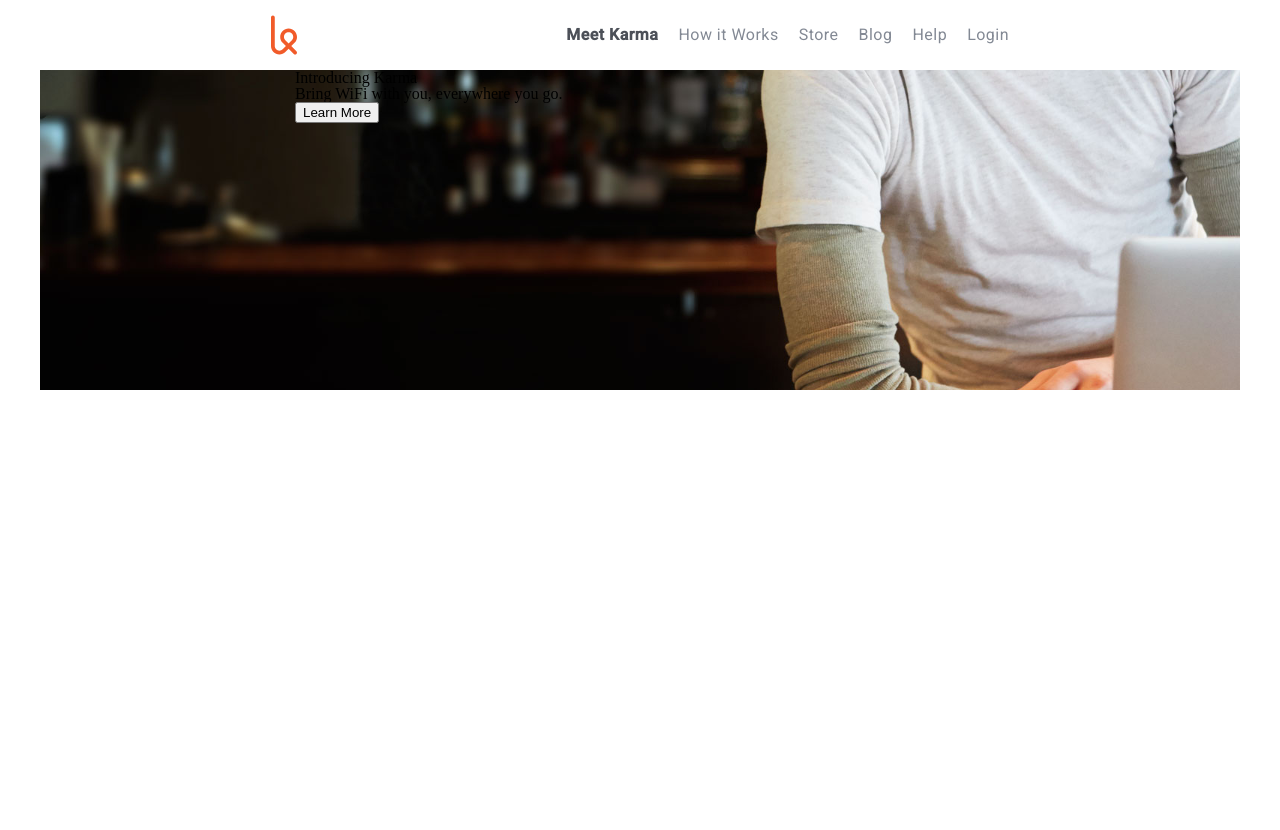
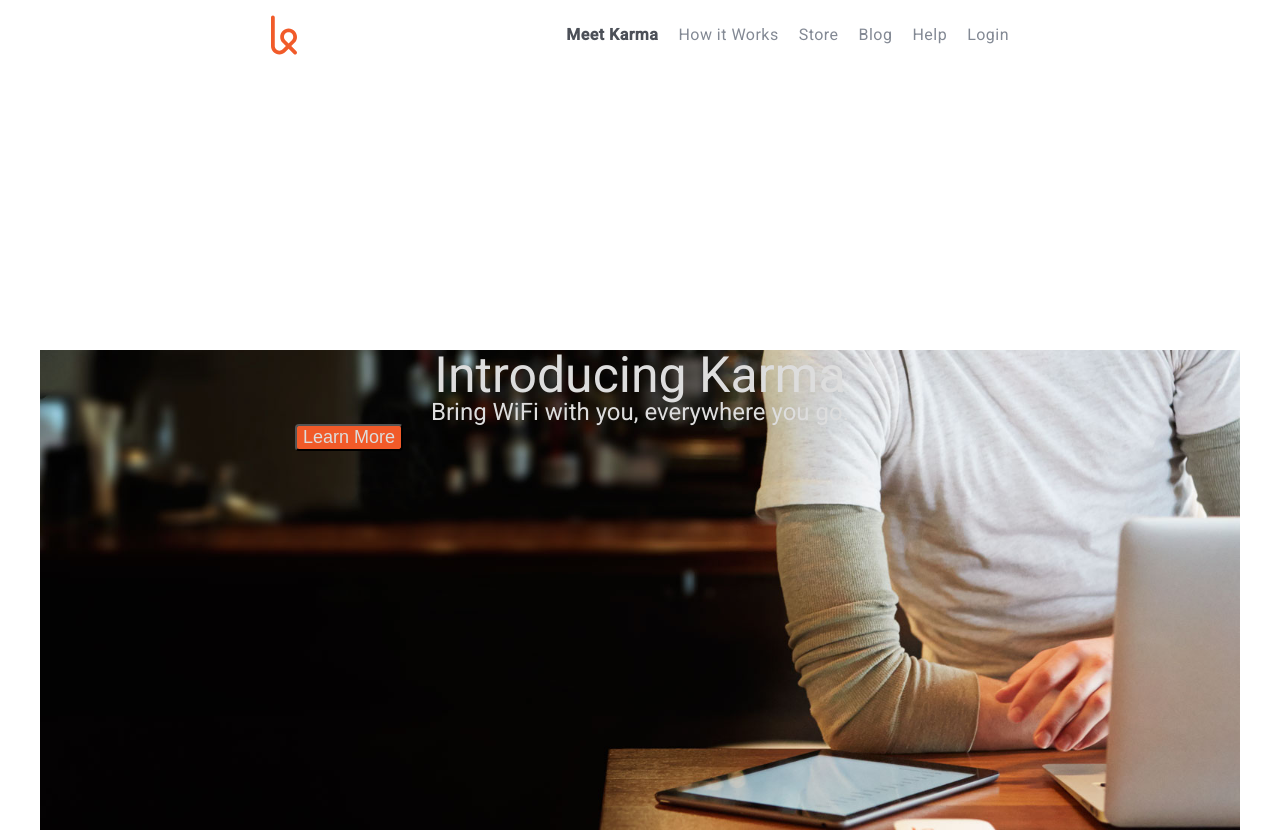
Before and after one commit to XanMead/karma-klone, a plain HTML site: page index.html in a window 1280 px wide. Before the commit the page ends 800 px from the top, so only its background shows below. Drawn offline with Linux system fonts and the light colour scheme.

Commit message:
Rearranged introduction elements in CSS; restructured button html

```diff
--- a/css/style.css
+++ b/css/style.css
@@ -49,5 +49,37 @@
 	background-image: url(../images/first-background.jpg);
 	background-size: cover;
 	margin: 0 2.5em;
-	height: 20em;
+	height: 30em;
 }
+
+.introduction h1,
+.introduction h3 {
+	color: #ddd;
+	font-family: 'Roboto', sans-serif;
+	text-align: center;
+}
+
+.introduction h1 {
+	font-size: 3.125rem;
+	margin-top: 17.5rem;
+}
+
+.introduction h3 {
+	font-size: 1.5rem;
+}
+
+.introduction > .content {
+	margin: auto;
+}
+
+button {
+	background-color: #f15a29;
+	border-radius: 4px;
+	padding: 1rem, 1.5rem;
+	color: #ddd;
+	font-size: 1.125rem;
+}
+
+button:hover {
+	background-color: #d9400e;
+}
--- a/index.html
+++ b/index.html
@@ -24,8 +24,10 @@
 	<section class="introduction">
 		<div class="content">
 			<h1>Introducing Karma</h1>
-			<p>Bring WiFi with you, everywhere you go.</p>
-			<button class="more-button">Learn More</button>
+			<h3>Bring WiFi with you, everywhere you go.</h3>
+			<div class="buttons">
+				<button>Learn More</button>
+			</div>
 		</div>
 	</section>
 </body>
```
